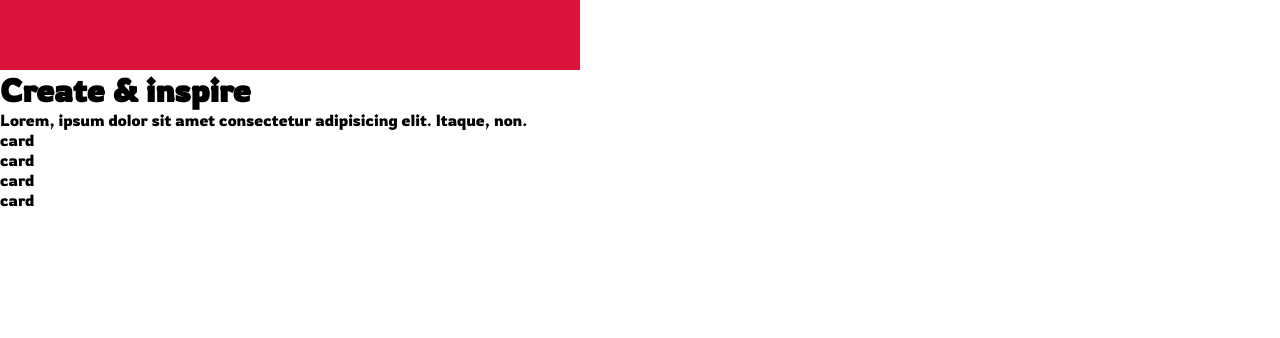
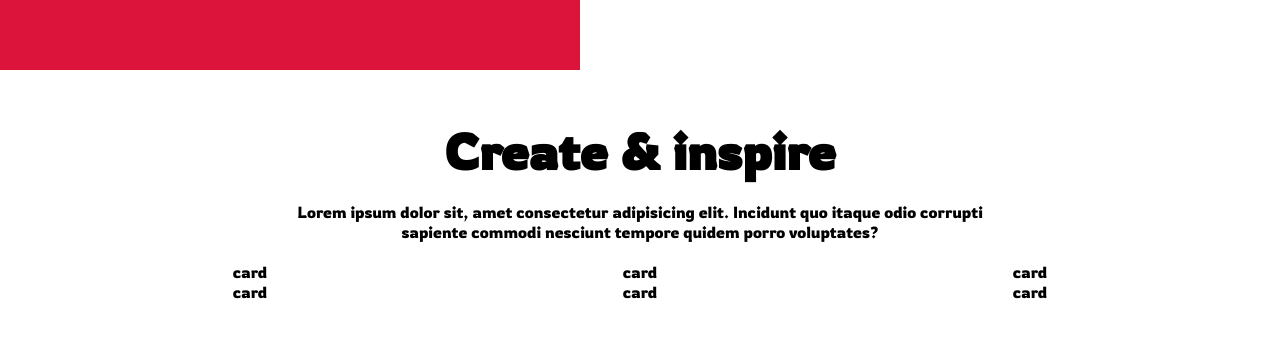
Before and after one commit to xpinero/portfolio, a React (Create React App) app in the folder portfolio/: page / in a window 1280 px wide. Shown: the part 1530-1868 px from the top of the page. Before the commit the page ends 1740 px from the top, so only its background shows below. Built offline with nearby package versions, Linux system fonts and the light colour scheme.

Commit message:
css on product list layout

```diff
--- a/portfolio/src/components/product/Product.jsx
+++ b/portfolio/src/components/product/Product.jsx
@@ -3,7 +3,7 @@ import "./product.css"
 
 const Product = () => {
   return (
-    <div>
+    <div className='product'>
       card
     </div>
   )
--- a/portfolio/src/components/product/product.css
+++ b/portfolio/src/components/product/product.css
@@ -0,0 +1,3 @@
+.product {
+  width: 300px;
+}
--- a/portfolio/src/components/productList/ProductList.jsx
+++ b/portfolio/src/components/productList/ProductList.jsx
@@ -7,9 +7,11 @@ const ProductList = () => {
     <div className='productList'>
       <div class="productList-texts">
         <h1 className='productList-title'>Create & inspire</h1>
-        <p className='productList-desc'>Lorem, ipsum dolor sit amet consectetur adipisicing elit. Itaque, non.</p>
+        <p className='productList-desc'>Lorem ipsum dolor sit, amet consectetur adipisicing elit. Incidunt quo itaque odio corrupti sapiente commodi nesciunt tempore quidem porro voluptates?</p>
       </div>
       <div class="productList-list">
+        <Product/>
+        <Product/>
         <Product/>
         <Product/>
         <Product/>
--- a/portfolio/src/components/productList/productList.css
+++ b/portfolio/src/components/productList/productList.css
@@ -0,0 +1,26 @@
+.productList {
+  padding: 50px 100px;
+  display: flex;
+  flex-direction: column;
+  align-items: center;
+  text-align: center;
+}
+
+.productList-texts {
+  width: 65%;
+}
+
+.productList-title {
+  font-size: 50px;
+  font-weight: 600;
+}
+
+.productList-desc {
+  margin: 20px 0px;
+}
+
+.productList-list {
+  display: flex;
+  flex-wrap: wrap;
+  justify-content: space-between;
+}
```
